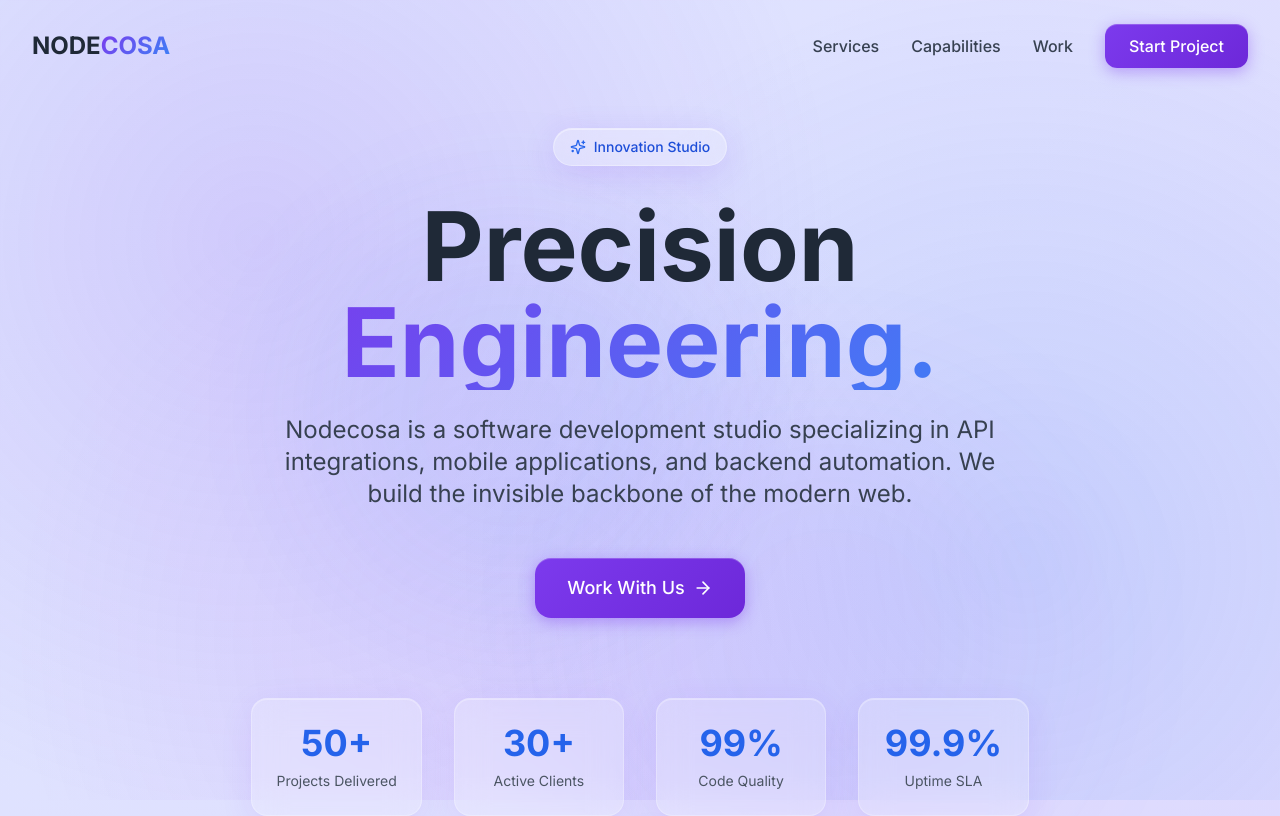
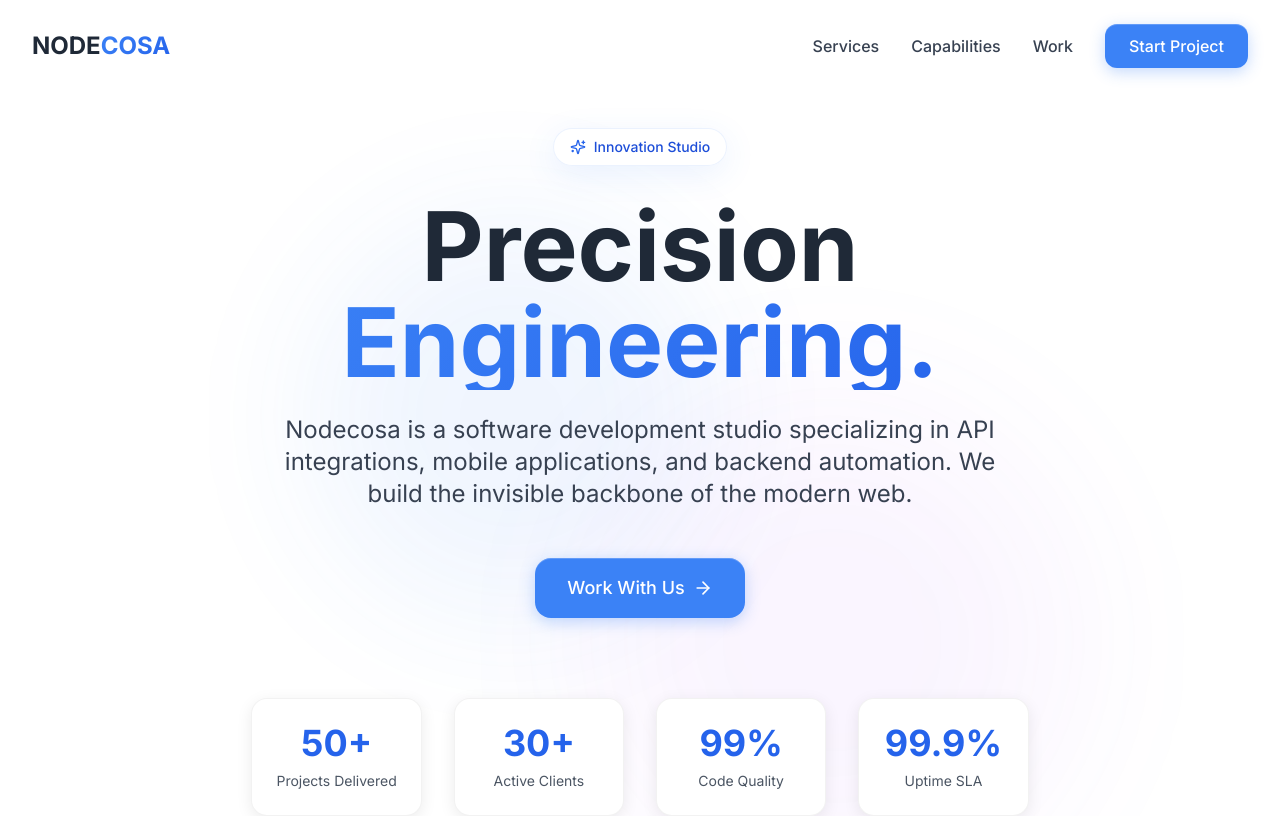
Before and after one commit to mwengamulinge/nodecosa-studio, a React (Vite) app: page / in a window 1280 px wide. Shown: the top 816 px of the page. Built offline with nearby package versions, Linux system fonts and the light colour scheme.

Commit message:
Update index.css

```diff
--- a/src/index.css
+++ b/src/index.css
@@ -3,9 +3,8 @@
 @tailwind utilities;
 
 :root {
-  --foreground-rgb: 255, 255, 255;
-  --background-start: #e0e7ff;
-  --background-end: #ddd6fe;
+  --foreground-rgb: 17, 24, 39;
+  --background: #ffffff;
 }
 
 * {
@@ -20,31 +19,11 @@ html {
 
 body {
   color: rgb(var(--foreground-rgb));
-  background: linear-gradient(
-      135deg,
-      #e0e7ff 0%,
-      #ddd6fe 50%,
-      #e9d5ff 100%
-    );
+  background: #ffffff;
   font-family: 'Inter', sans-serif;
   overflow-x: hidden;
   min-height: 100vh;
   position: relative;
-}
-
-body::before {
-  content: '';
-  position: fixed;
-  top: 0;
-  left: 0;
-  right: 0;
-  bottom: 0;
-  background:
-    radial-gradient(circle at 20% 30%, rgba(124, 58, 237, 0.15) 0%, transparent 50%),
-    radial-gradient(circle at 80% 70%, rgba(59, 130, 246, 0.15) 0%, transparent 50%),
-    radial-gradient(circle at 40% 80%, rgba(168, 85, 247, 0.1) 0%, transparent 50%);
-  pointer-events: none;
-  z-index: 0;
 }
 
 #root {
@@ -55,50 +34,49 @@ body::before {
 
 @layer utilities {
   .text-gradient {
-    background: linear-gradient(135deg, #7c3aed 0%, #3b82f6 100%);
+    background: linear-gradient(135deg, #3b82f6 0%, #2563eb 100%);
     -webkit-background-clip: text;
     -webkit-text-fill-color: transparent;
     background-clip: text;
   }
 
   .glass-effect {
-    background: rgba(255, 255, 255, 0.25);
+    background: rgba(255, 255, 255, 0.95);
     backdrop-filter: blur(20px);
     -webkit-backdrop-filter: blur(20px);
-    border: 1px solid rgba(255, 255, 255, 0.3);
+    border: 1px solid rgba(59, 130, 246, 0.1);
     box-shadow:
-      0 8px 32px 0 rgba(124, 58, 237, 0.15),
-      inset 0 1px 0 0 rgba(255, 255, 255, 0.4);
+      0 8px 32px 0 rgba(59, 130, 246, 0.1),
+      inset 0 1px 0 0 rgba(255, 255, 255, 1);
   }
 
   .glass-card {
-    background: rgba(255, 255, 255, 0.2);
+    background: #ffffff;
     backdrop-filter: blur(16px);
     -webkit-backdrop-filter: blur(16px);
-    border: 1px solid rgba(255, 255, 255, 0.25);
+    border: 1px solid rgba(0, 0, 0, 0.05);
     box-shadow:
-      0 8px 32px 0 rgba(124, 58, 237, 0.1),
-      inset 0 1px 0 0 rgba(255, 255, 255, 0.3);
+      0 4px 16px 0 rgba(0, 0, 0, 0.08);
   }
 
   .grid-bg {
     background-image:
-      linear-gradient(to right, rgba(124, 58, 237, 0.05) 1px, transparent 1px),
-      linear-gradient(to bottom, rgba(124, 58, 237, 0.05) 1px, transparent 1px);
+      linear-gradient(to right, rgba(59, 130, 246, 0.05) 1px, transparent 1px),
+      linear-gradient(to bottom, rgba(59, 130, 246, 0.05) 1px, transparent 1px);
     background-size: 60px 60px;
   }
 
   .btn-primary {
-    background: linear-gradient(135deg, #7c3aed 0%, #6d28d9 100%);
+    background: #3b82f6;
     box-shadow:
-      0 4px 15px 0 rgba(124, 58, 237, 0.4),
+      0 4px 15px 0 rgba(59, 130, 246, 0.3),
       inset 0 1px 0 0 rgba(255, 255, 255, 0.2);
   }
 
   .btn-primary:hover {
-    background: linear-gradient(135deg, #6d28d9 0%, #5b21b6 100%);
+    background: #2563eb;
     box-shadow:
-      0 6px 20px 0 rgba(124, 58, 237, 0.5),
+      0 6px 20px 0 rgba(59, 130, 246, 0.4),
       inset 0 1px 0 0 rgba(255, 255, 255, 0.2);
   }
 }
@@ -108,21 +86,21 @@ body::before {
 }
 
 ::-webkit-scrollbar-track {
-  background: rgba(255, 255, 255, 0.1);
+  background: rgba(0, 0, 0, 0.05);
 }
 
 ::-webkit-scrollbar-thumb {
-  background: linear-gradient(180deg, #7c3aed 0%, #3b82f6 100%);
+  background: #3b82f6;
   border-radius: 5px;
 }
 
 ::-webkit-scrollbar-thumb:hover {
-  background: linear-gradient(180deg, #6d28d9 0%, #2563eb 100%);
+  background: #2563eb;
 }
 
 ::selection {
-  background-color: rgba(124, 58, 237, 0.3);
-  color: #1f2937;
+  background-color: rgba(59, 130, 246, 0.2);
+  color: #111827;
 }
 
 /* Floating animation for decorative elements */
```
